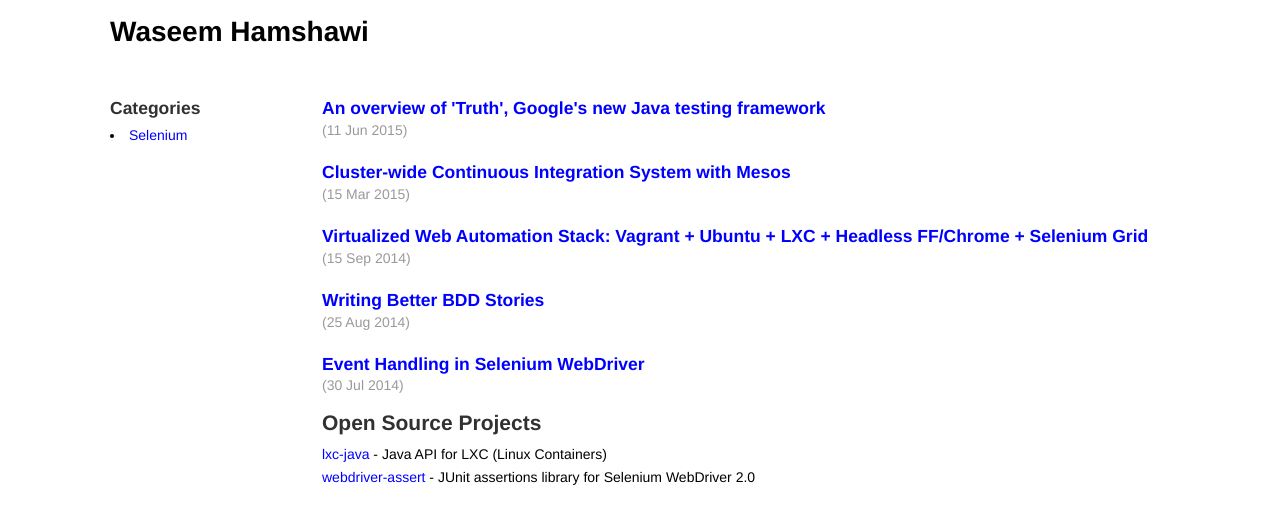
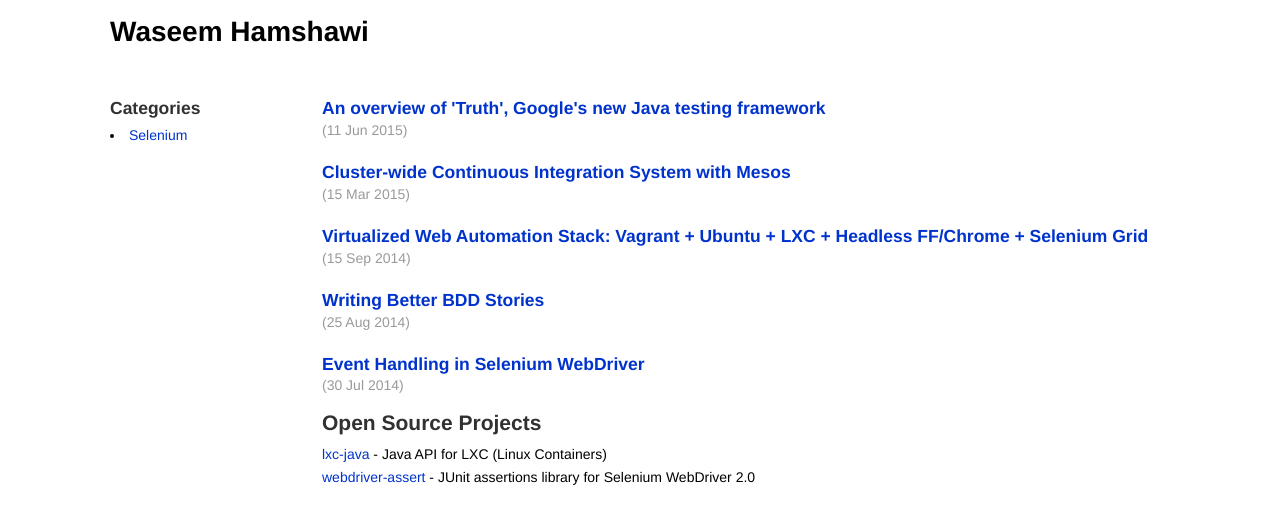
Before and after one commit to waseemh/waseemh.github.io_F, a Jekyll site: the page built from index.md, in a window 1280 px wide. Shown: the top 524 px of the page. Built offline with Jekyll 4.4.1, drawn with Linux system fonts in a browser that asks for light colours.

Commit message:
Update poole.css

```diff
--- a/public/css/poole.css
+++ b/public/css/poole.css
@@ -65,13 +65,14 @@ body {
 
 /* No `:visited` state is required by default (browsers will use `a`) */
 a {
-  color: blue;
+  color: #03c;
   text-decoration: none;
 }
 /* `:focus` is linked to `:hover` for basic accessibility */
 a:hover,
 a:focus {
   text-decoration: underline;
+  color: #c00;
 }
 
 /* Headings */
```
